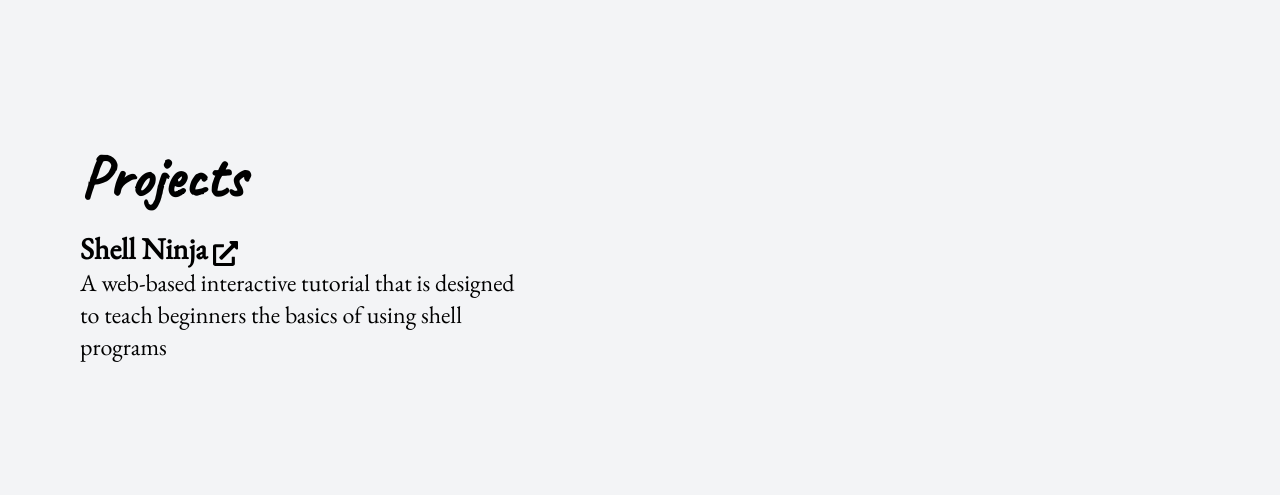
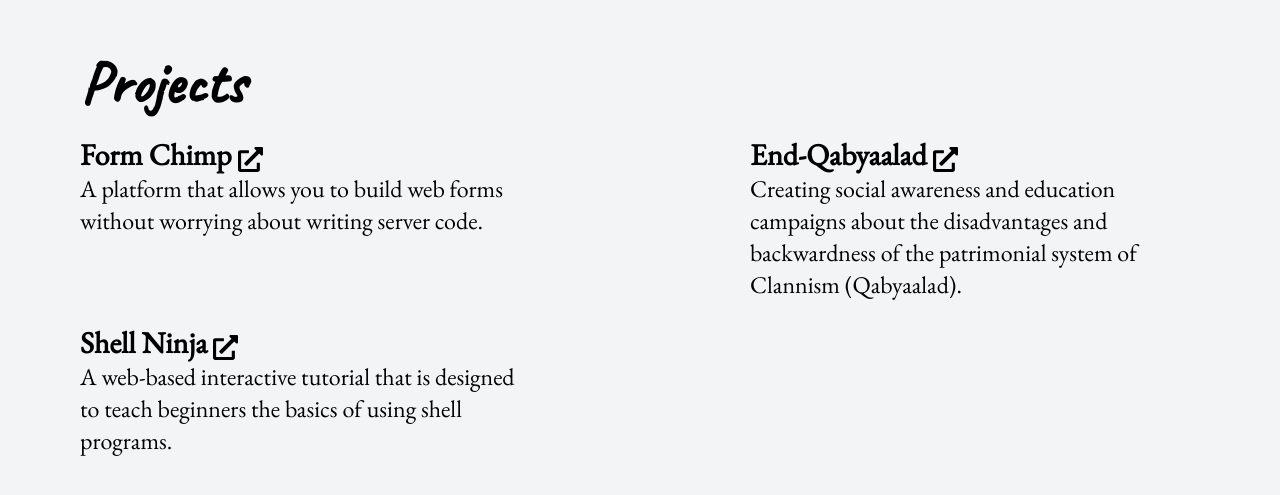
Before and after one commit to anas2479/personal-site, a Svelte app: page / in a window 1280 px wide. Shown: the part 1761-2256 px from the top of the page. Built offline with nearby package versions, Linux system fonts and the light colour scheme.

Commit message:
update projects

```diff
--- a/src/stores.js
+++ b/src/stores.js
@@ -4,8 +4,19 @@ import { writable } from "svelte/store";
 
 export let projects = writable([
     {
+        title: 'Form Chimp',
+        description: 'A platform that allows you to build web forms without worrying about writing server code.',
+        url:'https://anasweb.notion.site/Form-Chimp-A-Project-By-Anas-Mohamed-3b68631525774aba97786a219f0005ea',
+
+    },
+    {
+        title: `End-Qabyaalad`,
+        description:`Creating social awareness and education campaigns about the disadvantages and backwardness of the patrimonial system of Clannism (Qabyaalad).`,
+        url:`https://anasweb.notion.site/End-Qabyaalad-38929ef4860148878121d18f1c2aaec8`
+    },
+    {
         title: "Shell Ninja",
-        description:"A web-based interactive tutorial that is designed to teach beginners the basics of using shell programs",
-        url:"https://anas2479.notion.site/Shell-Ninja-289e633be39544b4a4a65da5a3704b59"
+        description:"A web-based interactive tutorial that is designed to teach beginners the basics of using shell programs.",
+        url:"https://anasweb.notion.site/Shell-Ninja-1647c30a30ec44d2848738613327a5c1"
     }
 ])
```
